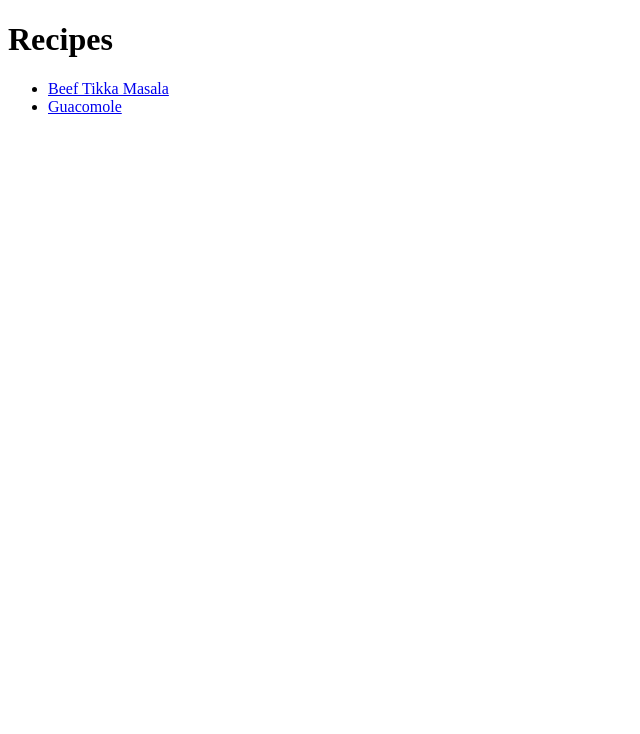
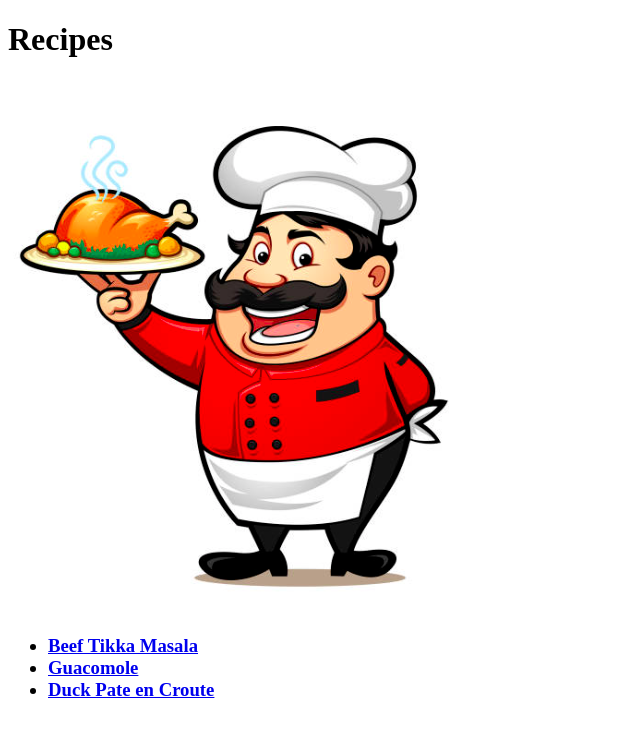
Before and after one commit to FibreglassBadger/odin-recipes, a plain HTML site: page index.html in a window 1280 px wide. Shown: the whole page, without its empty margins (0-640 px from the left). Drawn offline with Linux system fonts and the light colour scheme.

Commit message:
Add chef.png Add duck-pate.html Update index.html

```diff
--- a/index.html
+++ b/index.html
@@ -6,9 +6,11 @@
     </head>
 
     <body><h1>Recipes</h1></body>
+    <img src="../odin-recipes/chef.png" alt="picture of smiling chef">
 <ul>
-    <li><a href="recipes/beef-tikka-masala.html">Beef Tikka Masala</a></li>
+    <h3><li><a href="recipes/beef-tikka-masala.html">Beef Tikka Masala</a></li>
     <li><a href="recipes/guacomole.html">Guacomole</a></li>
+    <li><a href="recipes/duck-pate.html">Duck Pate en Croute</a></li></h3>
 </ul>
 
 </html>
```
Also changed, not shown: recipes/duck-pate.html (+3 -1 lines), chef.png (added).
